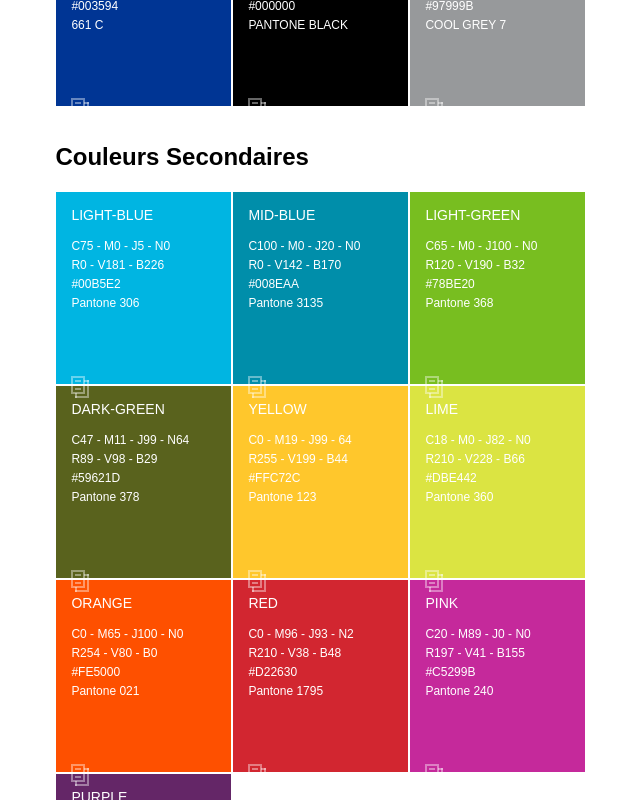
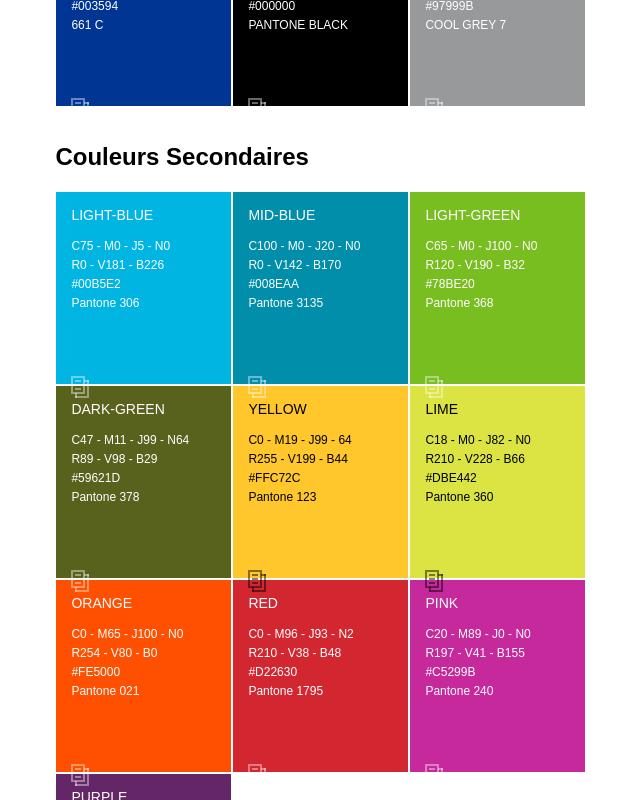
Before and after one commit to Olivier38/charte-pkf-arsilon, a Vue app: page / in a window 1280 px wide. Shown: the part 497-1297 px from the top of the page, without its empty margins (237-877 px from the left). Built offline with nearby package versions, Linux system fonts and the light colour scheme.

Commit message:
lime and yellow text correction

```diff
--- a/src/App.vue
+++ b/src/App.vue
@@ -97,6 +97,15 @@ export default {
 }
 .purple {
   background-color: #642667;
+}
+.yellow .details, .yellow .colorName, .lime .details, .lime .colorName {
+  color: #000000;
+}
+.yellow .show, .lime .show {
+  color: #00000079;
+}
+.yellow .show:hover, .lime .show:hover {
+  color: #000000;
 }
 
 #app {
```
